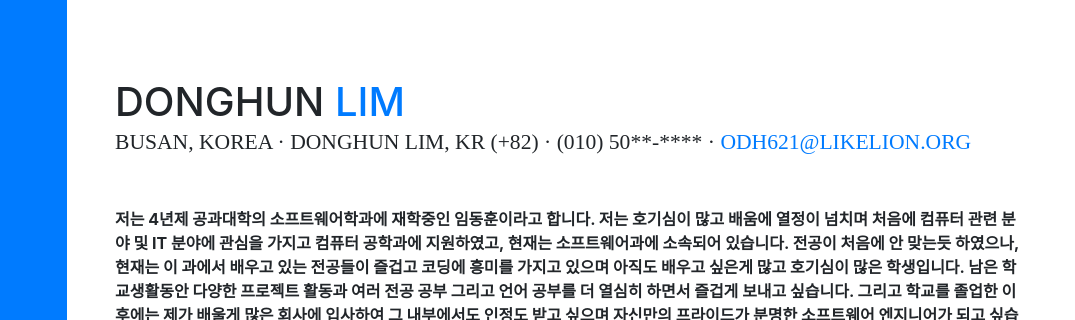
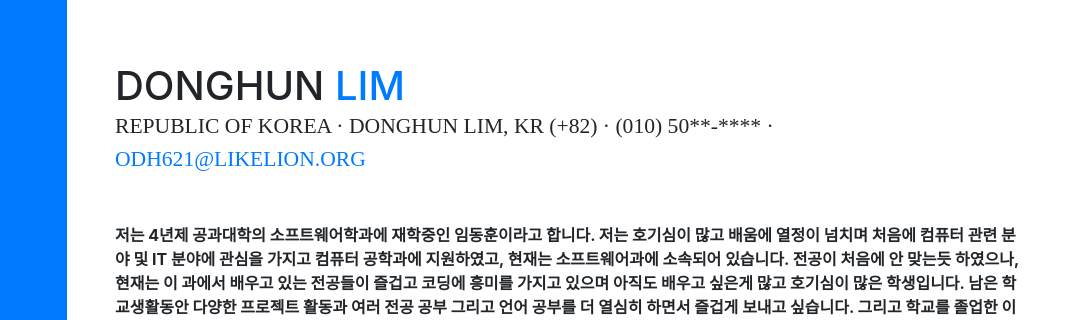
Before and after one commit to dongh9508/portpolio-page, a website with bundled scripts: page index.html in a window 1280 px wide. Shown: the part 109-429 px from the top of the page, 205-1280 px from the left. Built offline with nearby package versions, Linux system fonts and the light colour scheme; files whose address does not match are found by name; a web font is replaced by a local one.

Commit message:
Update index.html

```diff
--- a/index.html
+++ b/index.html
@@ -68,7 +68,7 @@
           <h1 class="mb-0">Donghun
             <span class="text-primary">Lim</span>
           </h1>
-          <div class="subheading mb-5">Busan, Korea · Donghun Lim, KR (+82) · (010) 50**-**** ·
+          <div class="subheading mb-5">Republic of Korea · Donghun Lim, KR (+82) · (010) 50**-**** ·
             <a href="mailto:name@email.com">odh621@likelion.org</a>
           </div>
           <p class="mb-5"><strong>저는 4년제 공과대학의 소프트웨어학과에 재학중인 임동훈이라고 합니다. 저는 호기심이 많고 배움에 열정이 넘치며 처음에 컴퓨터 관련 분야 및 IT 분야에 관심을 가지고 컴퓨터 공학과에 지원하였고, 현재는 소프트웨어과에 소속되어 있습니다. 전공이 처음에 안 맞는듯 하였으나, 현재는 이 과에서 배우고 있는 전공들이 즐겁고 코딩에 흥미를 가지고 있으며 아직도 배우고 싶은게 많고 호기심이 많은 학생입니다. 남은 학교생활동안 다양한 프로젝트 활동과 여러 전공 공부 그리고 언어 공부를 더 열심히 하면서 즐겁게 보내고 싶습니다. 그리고 학교를 졸업한 이후에는 제가 배울게 많은 회사에 입사하여 그 내부에서도 인정도 받고 싶으며 자신만의 프라이드가 분명한 소프트웨어 엔지니어가 되고 싶습니다. 그리고 항상 어떤 일에도 그것을 세심하게 살펴보면서 그 일의 가치를 중요하게 생각할 것입니다. 지금까지의 목표와 앞으로의 목표 또한 동일합니다. 그것은 제가 경험하는 모든 것에 대하여 작은 일부분에 시선을 집중하기보다 커다란 전체를 바라볼 줄 아는 안목을 기르는 것입니다. 조급해하지 않으며 여유를 가지면서 즐기고 싶습니다.  </strong></p>
```
